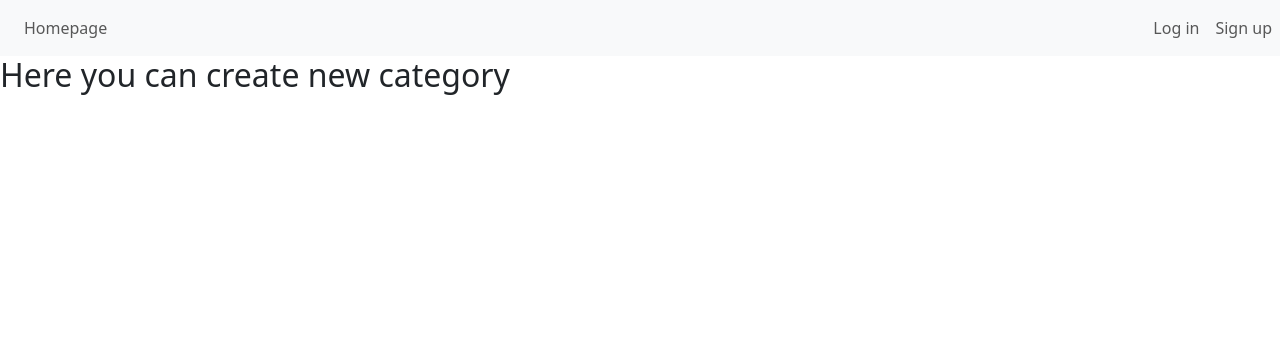
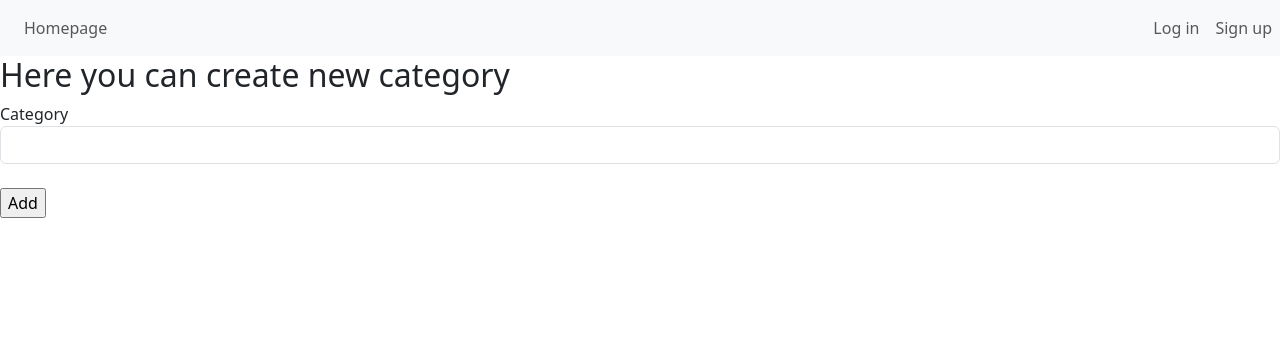
Before and after one commit to karutka/CodeAcademy-Full-Stack-Python-Project, a Flask app: template templates/create_category.html in a window 1280 px wide. Shown: the top 356 px of the page. Run offline with Flask 2, Linux system fonts and the light colour scheme; the template is opened without the code that fills it: values that come from a table or form of the project are taken from there, others are empty; some libraries are stand-ins or nearby versions.

Commit message:
implement category creation

```diff
--- a/app.py
+++ b/app.py
@@ -112,10 +112,18 @@ def get_categories():
         all_categories = []
     return all_categories
 
-@app.route("/create_category")
+@app.route("/create_category", methods=["GET", "POST"])
 @login_required
 def create_category():
-    return render_template('create_category.html', title='New category')
+    db.create_all()
+    form = forms.CategoryForm()
+    if form.validate_on_submit():
+        create_category = Category(category=form.category.data, user_id=current_user.id)
+        db.session.add(create_category)
+        db.session.commit()
+        flash(f"New category was added", 'success')
+        return redirect(url_for('categories'))
+    return render_template('create_category.html', title='New category', form=form)
 
 @app.route("/search")
 @login_required
--- a/forms.py
+++ b/forms.py
@@ -21,6 +21,6 @@ class LoginForm(FlaskForm):
     remember = BooleanField('Remember me')
     submit = SubmitField('Log In')
 
-class CatogeryForm(FlaskForm):
+class CategoryForm(FlaskForm):
     category = StringField('Category', [DataRequired()])
     submit = SubmitField('Add')
--- a/templates/create_category.html
+++ b/templates/create_category.html
@@ -3,5 +3,14 @@
 {% block content %}
 {{ super() }}
 <h2>Here you can create new category</h2>
+<form method="post" action="#">
+    {{ form.hidden_tag() }}
+    <div class="form-group">
+        {{ form.category.label(class="form-control-label") }}
+        {{ form.category(class="form-control") }}
+    </div>
+    <br>
+    {{ form.submit }}
+</form>
 
 {% endblock %}
```
